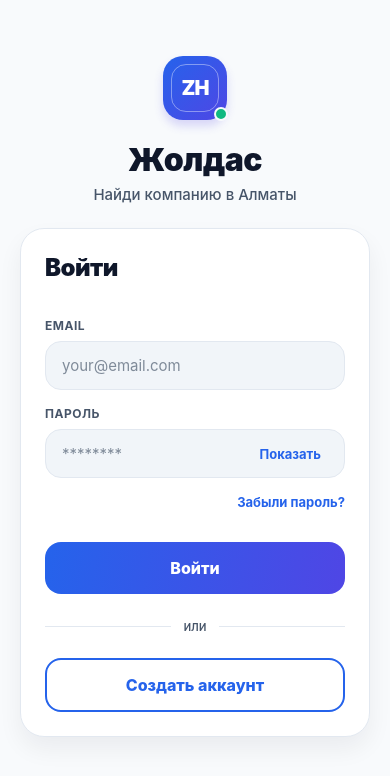
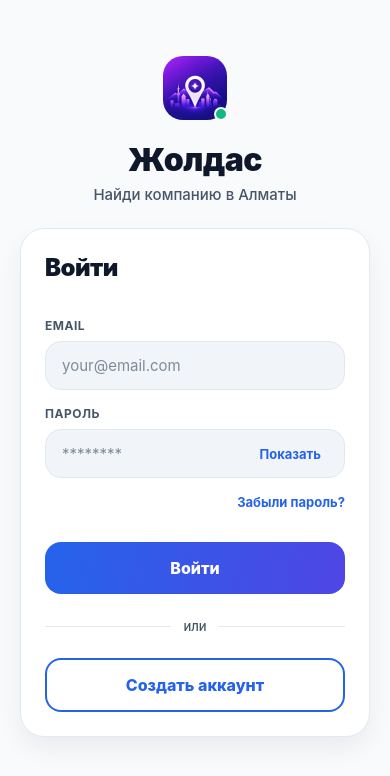
Before and after one commit to DigitalEnginer/zholdas, a React Native app: screen /Auth in a window 390 px wide. Shown: the top 776 px of the page. Built offline with nearby package versions, Linux system fonts and the light colour scheme; no server answers; the database is empty; what react-native-worklets would draw is missing.

Commit message:
use app icon on login screen

```diff
--- a/src/screens/LoginScreen.tsx
+++ b/src/screens/LoginScreen.tsx
@@ -1,6 +1,6 @@
 import React, { useState } from 'react';
 import {
-  View, Text, TextInput, TouchableOpacity, StyleSheet,
+  View, Text, TextInput, TouchableOpacity, StyleSheet, Image,
   KeyboardAvoidingView, Platform, ScrollView, SafeAreaView,
 } from 'react-native';
 import { useNavigation } from '@react-navigation/native';
@@ -16,16 +16,7 @@ type Nav = NativeStackNavigationProp<RootStackParamList>;
 
 const ZholdasLogo = ({ theme }: { theme: any }) => (
   <View style={logoStyles.container}>
-    <LinearGradient
-      colors={[theme.accent, '#4F46E5']}
-      start={{ x: 0, y: 0 }}
-      end={{ x: 1, y: 1 }}
-      style={logoStyles.gradient}
-    >
-      <View style={logoStyles.innerBorder}>
-        <Text style={logoStyles.text}>ZH</Text>
-      </View>
-    </LinearGradient>
+    <Image source={require('../../assets/icon.png')} style={logoStyles.image} />
     <View style={[logoStyles.circleIndicator, { backgroundColor: theme.success, borderColor: theme.bg }]} />
   </View>
 );
@@ -38,32 +29,15 @@ const logoStyles = StyleSheet.create({
     alignSelf: 'center',
     marginBottom: 16,
   },
-  gradient: {
+  image: {
     width: 64,
     height: 64,
     borderRadius: 20,
-    justifyContent: 'center',
-    alignItems: 'center',
     shadowColor: '#4F46E5',
     shadowOffset: { width: 0, height: 6 },
     shadowOpacity: 0.2,
     shadowRadius: 10,
     elevation: 4,
-  },
-  innerBorder: {
-    width: 48,
-    height: 48,
-    borderRadius: 15,
-    borderWidth: 1.5,
-    borderColor: 'rgba(255, 255, 255, 0.4)',
-    justifyContent: 'center',
-    alignItems: 'center',
-  },
-  text: {
-    color: '#FFF',
-    fontSize: 20,
-    fontWeight: '900',
-    letterSpacing: -1,
   },
   circleIndicator: {
     position: 'absolute',
```
